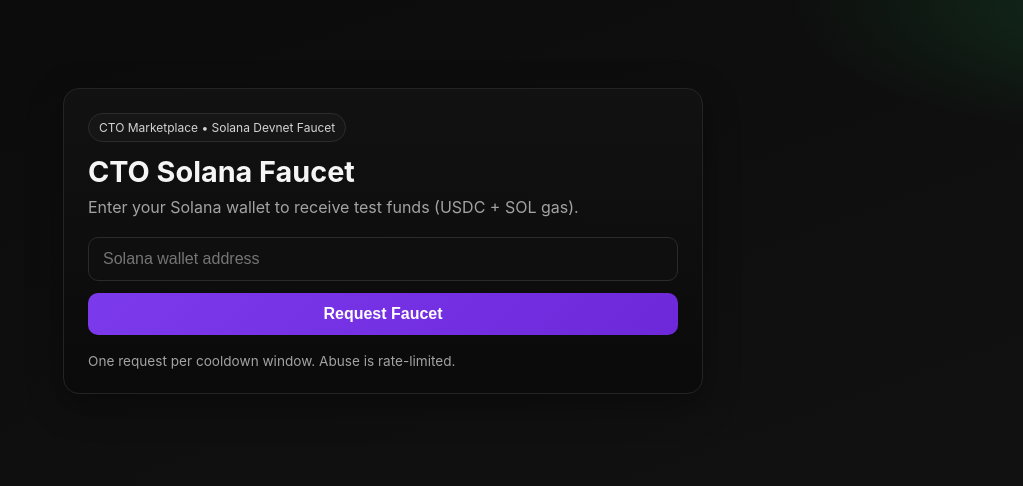
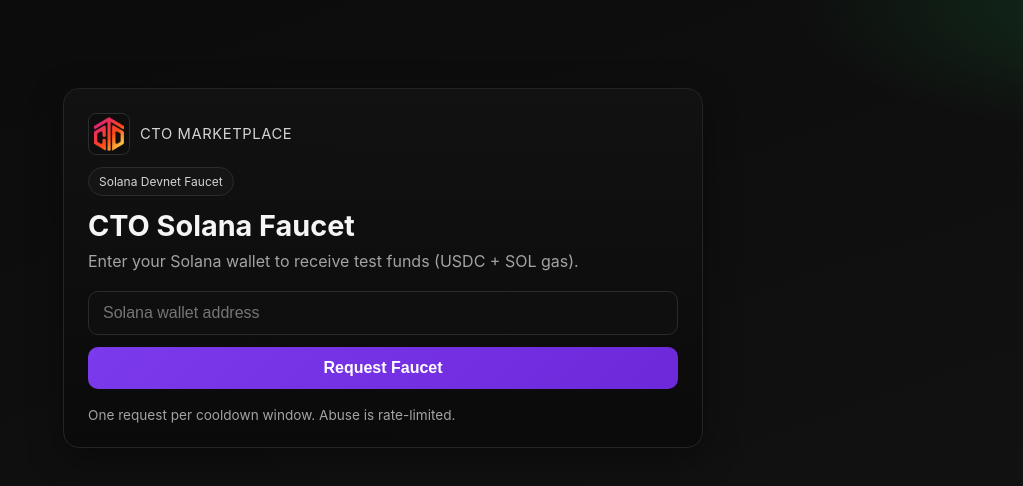
Before and after one commit to CTOMKP/faucet, a website: page public/index.html in a window 1280 px wide. Shown: the whole page, without its empty margins (257-1280 px from the left). Drawn offline with Linux system fonts and the light colour scheme.

Commit message:
style(faucet): add CTO logo and align header branding with main frontend

```diff
--- a/public/index.html
+++ b/public/index.html
@@ -62,12 +62,37 @@
       color:#d4d4d4;
       background:rgba(255,255,255,.02);
     }
+    .brand {
+      display:flex;
+      align-items:center;
+      gap:10px;
+      margin-bottom:12px;
+    }
+    .brand img {
+      width:34px;
+      height:34px;
+      border-radius:8px;
+      object-fit:contain;
+      background:#0e0e0e;
+      border:1px solid #2d2d2d;
+      padding:3px;
+    }
+    .brand span {
+      font-size:.92rem;
+      color:#d4d4d4;
+      letter-spacing:.04em;
+      text-transform:uppercase;
+    }
   </style>
 </head>
 <body>
   <div class="wrap">
     <div class="card">
-      <span class="badge">CTO Marketplace • Solana Devnet Faucet</span>
+      <div class="brand">
+        <img src="/logo.png" alt="CTO Marketplace logo" />
+        <span>CTO Marketplace</span>
+      </div>
+      <span class="badge">Solana Devnet Faucet</span>
       <h1>CTO Solana Faucet</h1>
       <p>Enter your Solana wallet to receive test funds (USDC + SOL gas).</p>
       <form id="faucetForm">
```
Also changed, not shown: public/logo.png (added).
